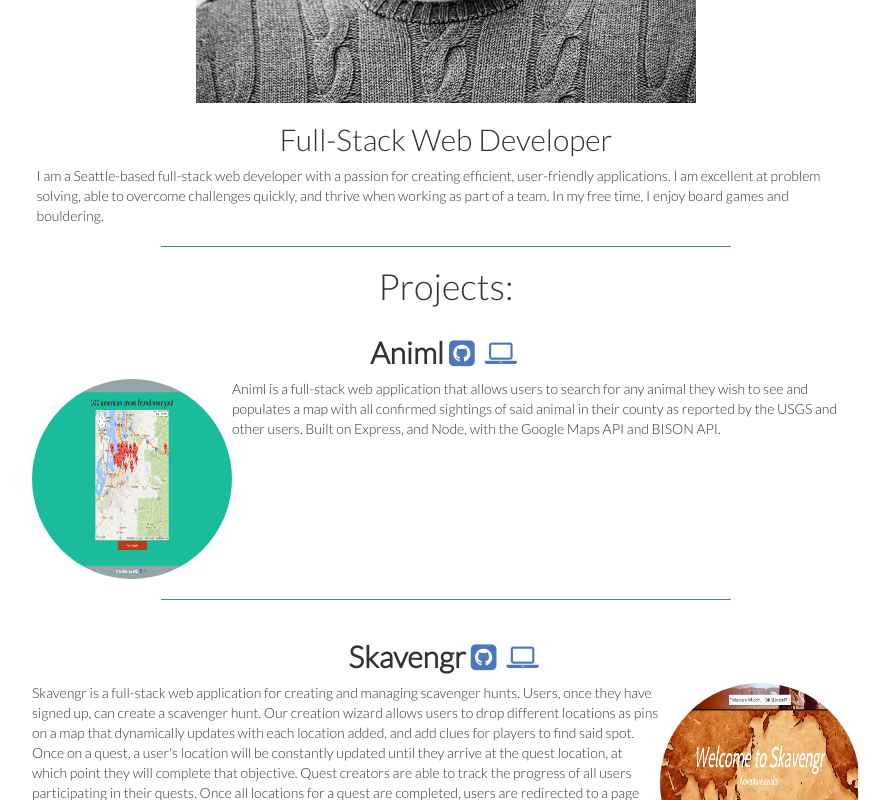
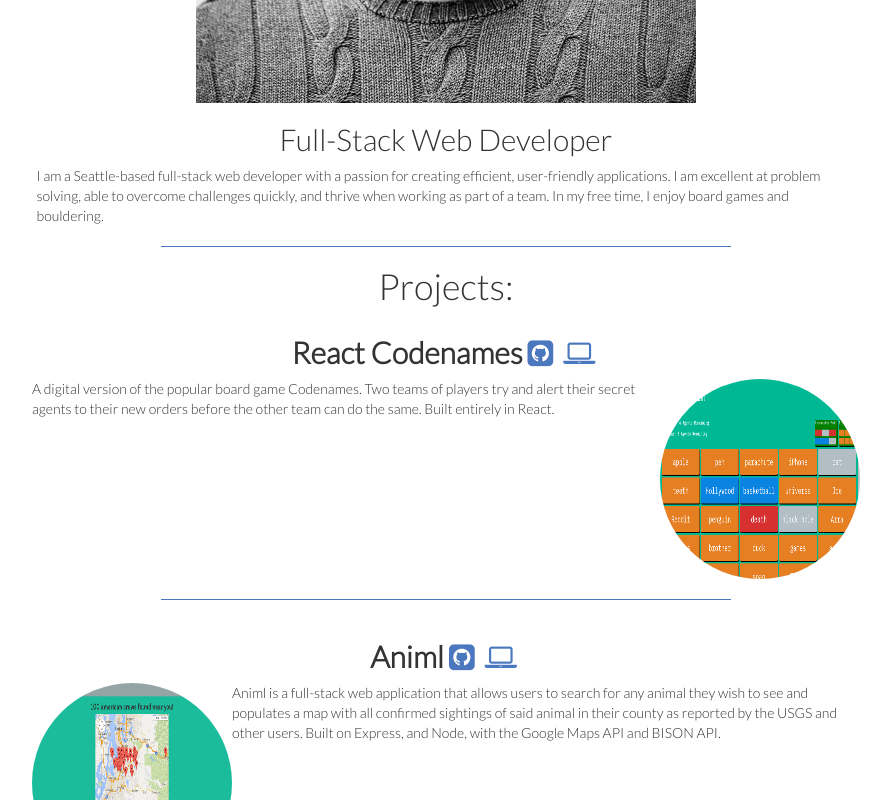
Before and after one commit to Rufasa85/portfolio, a plain HTML site: page index.html in a window 1280 px wide. Shown: the part 539-1339 px from the top of the page, without its empty margins (194-1085 px from the left). Drawn offline with nearby package versions, Linux system fonts and the light colour scheme.

Commit message:
added new project

```diff
--- a/index.html
+++ b/index.html
@@ -45,6 +45,14 @@
 			<hr/>
 			<div id = 'portfolio'>
 				<h1 class = 'text-center'>Projects:</h1>
+				<div class= 'project' id='project2'>
+					<div class="row">
+						<h2 class = 'text-center'><strong>React Codenames</strong><span><a href="https://github.com/Rufasa85/react-codenames" target='_blank' title='source code'><i class = 'fa fa-github-square'></i></a></span><span><a href="https://rufasa85.github.io/react-codenames//" target='_blank' title='codenames'><i class = 'fa fa-laptop'></i></a></span></h2>
+						<a href='https://rufasa85.github.io/react-codenames/' target="_blank"><img src="assets/codenames.png" class="img-responsive projectpic pull-right" alt="Image"></a>
+						<p>A digital version of the popular board game Codenames. Two teams of players try and alert their secret agents to their new orders before the other team can do the same.  Built entirely in React.</p>
+					</div>
+				</div>
+				<hr/>
 				<div class= 'project' id='project1'>
 					<div class="row">
 						<h2 class = 'text-center'><strong>Animl</strong><span><a href="https://github.com/Rufasa85/Animl" target='_blank' title='source code'><i class = 'fa fa-github-square'></i></a></span><span><a href="http://animl.herokuapp.com" target='_blank' title='animl'><i class = 'fa fa-laptop'></i></a></span></h2>
```
Also changed, not shown: assets/codenames.png (added).
